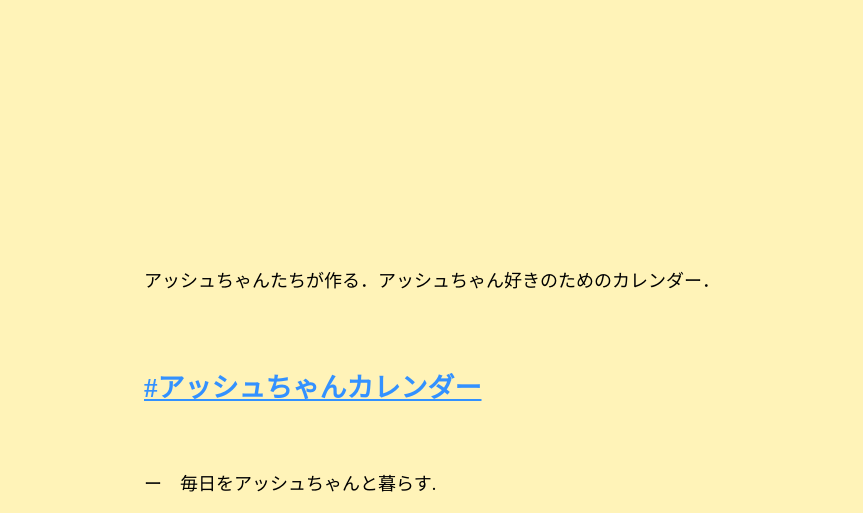
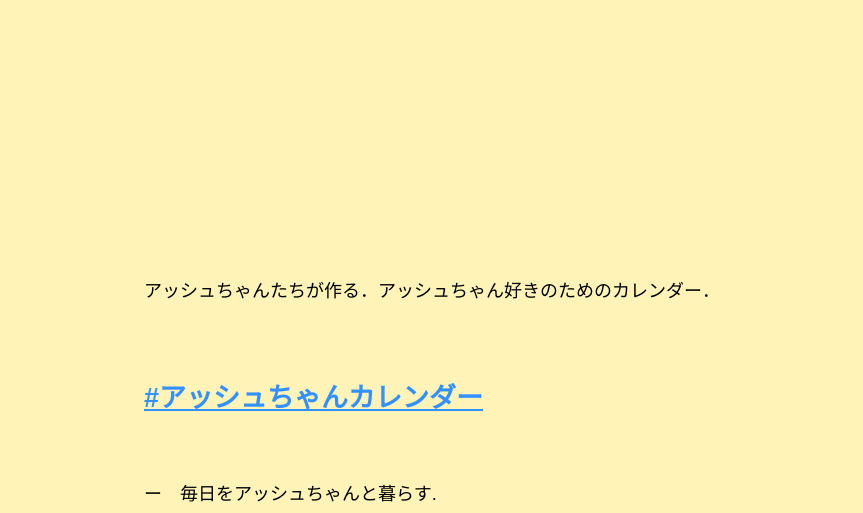
Before and after one commit to ash-chan-calendar/Comming-Soon-Site, a plain HTML site: page index.html in a window 1280 px wide. Shown: the part 587-1100 px from the top of the page, without its empty margins (208-1071 px from the left). Drawn offline with Linux system fonts and the light colour scheme.

Commit message:
font family

```diff
--- a/index.html
+++ b/index.html
@@ -7,6 +7,11 @@
     <style>
       :root{
         background-color: #fff3b8;
+        font-family: Arial, Helvetica, sans-serif;
+        margin: 10px;
+      }
+      body{
+        margin: 0px;
       }
       a{
         color: #3391ff;
@@ -21,6 +26,7 @@
         text-align: justify;
         white-space: pre-line;
         display: inline-block;
+        /* word-wrap:normal; */
       }
       footer{
         margin-top: 200px;
```
